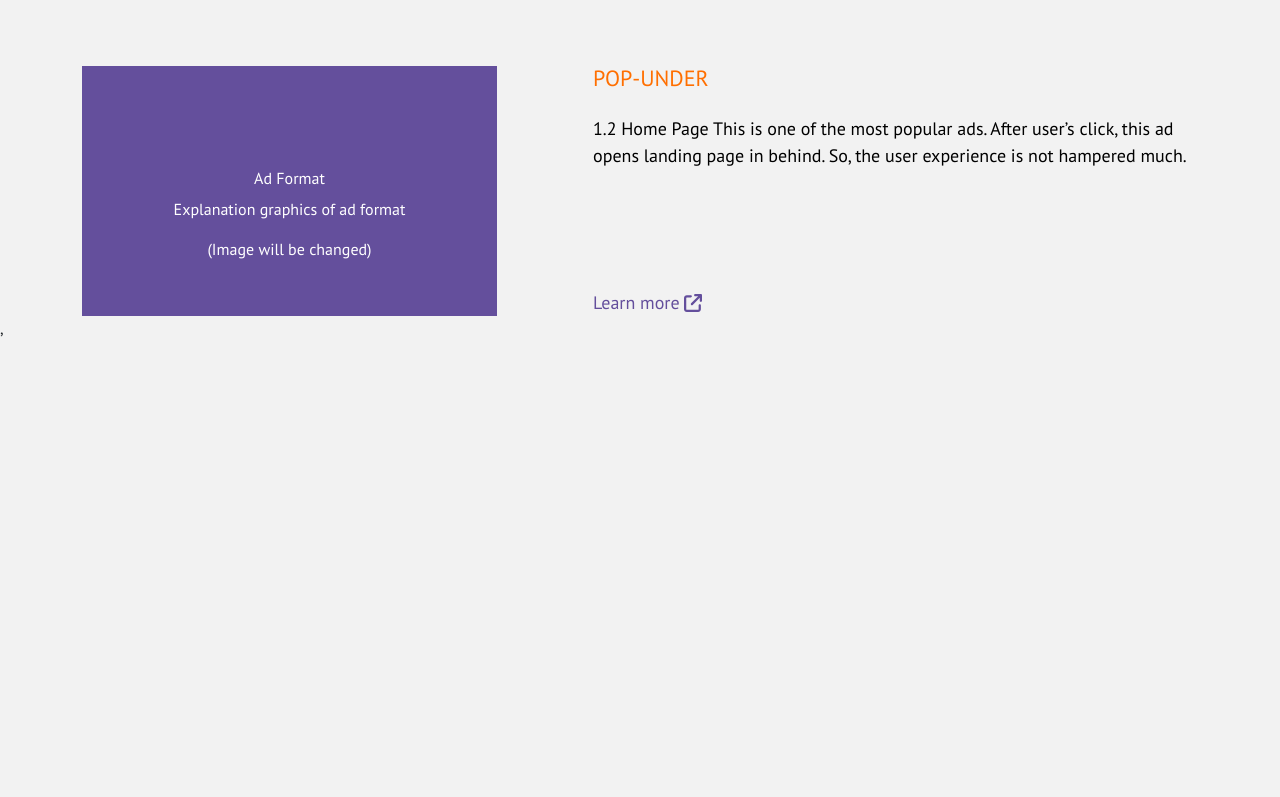
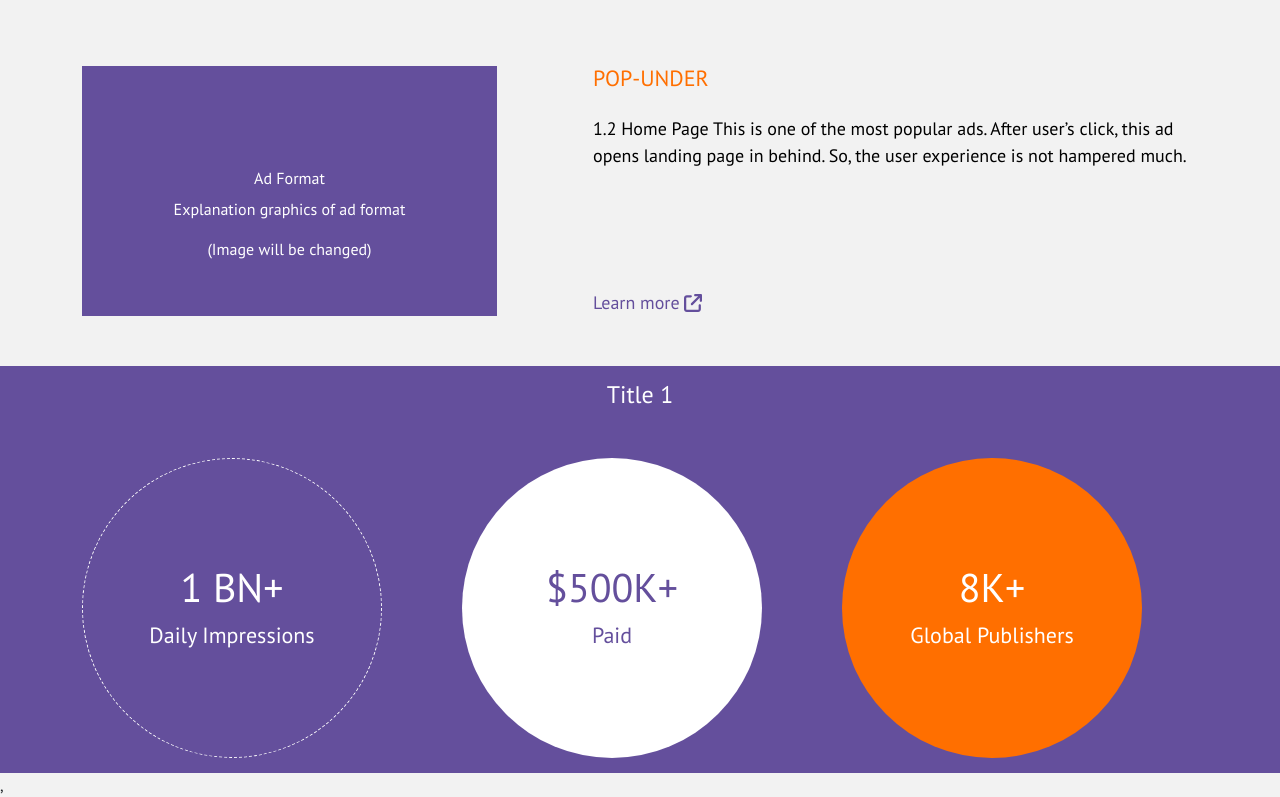
Before and after one commit to rifatjahan823/Task-1, a React (Create React App) app: page / in a window 1280 px wide. Shown: the part 1107-1904 px from the top of the page. Before the commit the page ends 1447 px from the top, so only its background shows below. Built offline with nearby package versions, Linux system fonts and the light colour scheme.

Commit message:
add fact -area

```diff
--- /dev/null
+++ b/src/Components/FactArea/FactArea.css
@@ -0,0 +1,45 @@
+.fact-area{
+    margin-top: 50px;
+    background-color: #644F9C;
+    padding: 15px 0;
+    color: white;
+}
+.fact-1{
+    border:1.5px dashed white;
+    border-radius: 50%;
+    width:300px;
+   height:300px;
+
+}
+.fact-1 h1{
+    margin-top:35%;
+}
+.fact-2{
+    border:1.5px dashed white;
+    border-radius: 50%;
+    width:300px;
+    height:300px;
+   background-color:white;
+
+}
+.fact-2 h1{
+    margin-top:35%;
+    color: #644F9C;
+}
+.fact-2 p{
+    color:#644F9C ;
+}
+.fact-area p{
+    font-size:22px;
+}
+.fact-3{
+    border:1.5px solid transparent;
+    border-radius: 50%;
+    width:300px;
+   height:300px;
+   background-color: #FF6F00;
+
+}
+.fact-3 h1{
+    margin-top:35%;
+}
--- /dev/null
+++ b/src/Components/FactArea/FactArea.js
@@ -0,0 +1,34 @@
+import React from 'react';
+import './FactArea.css'
+
+const FactArea = () => {
+    return (
+        <div className='fact-area '>
+            <div className='container'>
+                <h4 className='mb-5'>Title 1</h4>
+                <div className='row g-4 align-items-center justify-content-center  '>
+                    <div className='col-lg-4 col-md-6 col-12'>
+                        <div className='fact-1'>
+                            <h1>1 BN+</h1>
+                            <p>Daily Impressions</p>
+                        </div>
+                    </div>
+                    <div className='col-lg-4 col-md-6 col-12'>
+                        <div className='fact-2'>
+                            <h1>$500K+</h1>
+                            <p>Paid</p>
+                        </div>
+                    </div>
+                    <div className='col-lg-4 col-md-6 col-12'>
+                        <div className='fact-3'>
+                        <h1>8K+</h1>
+                        <p>Global Publishers</p>
+                        </div>
+                    </div>
+                </div>
+            </div>
+        </div>
+    );
+};
+
+export default FactArea;
--- a/src/Components/Home/Home.js
+++ b/src/Components/Home/Home.js
@@ -1,6 +1,7 @@
 import React from 'react';
 import Add from '../Add/Add';
 import Banner from '../Banner/Banner';
+import FactArea from '../FactArea/FactArea';
 import Service from '../Service/Service';
 
 const Home = () => {
@@ -9,6 +10,7 @@ const Home = () => {
             <Banner></Banner>
             <Service></Service>
             <Add></Add>
+            <FactArea></FactArea>
         </div>
     );
 };
```
